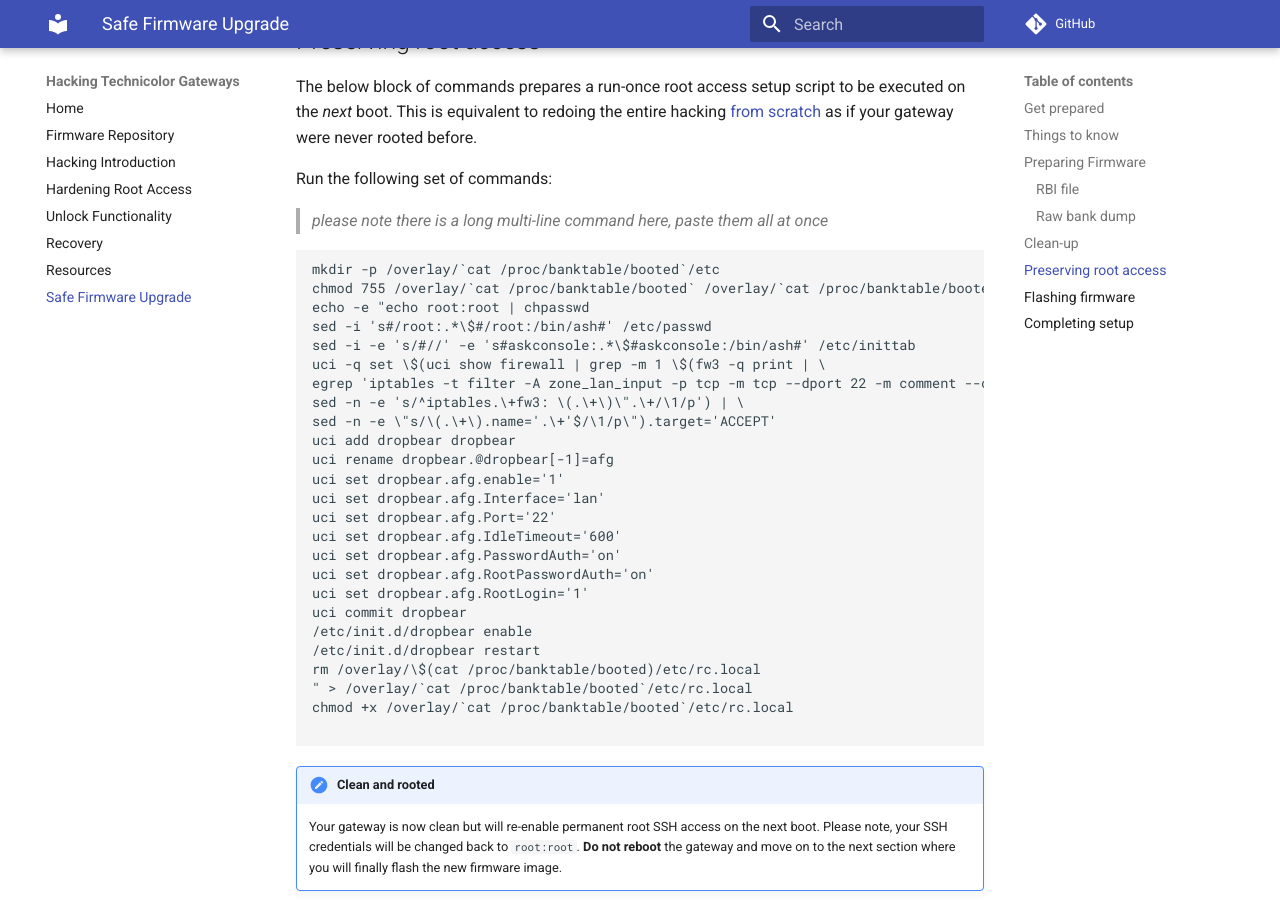
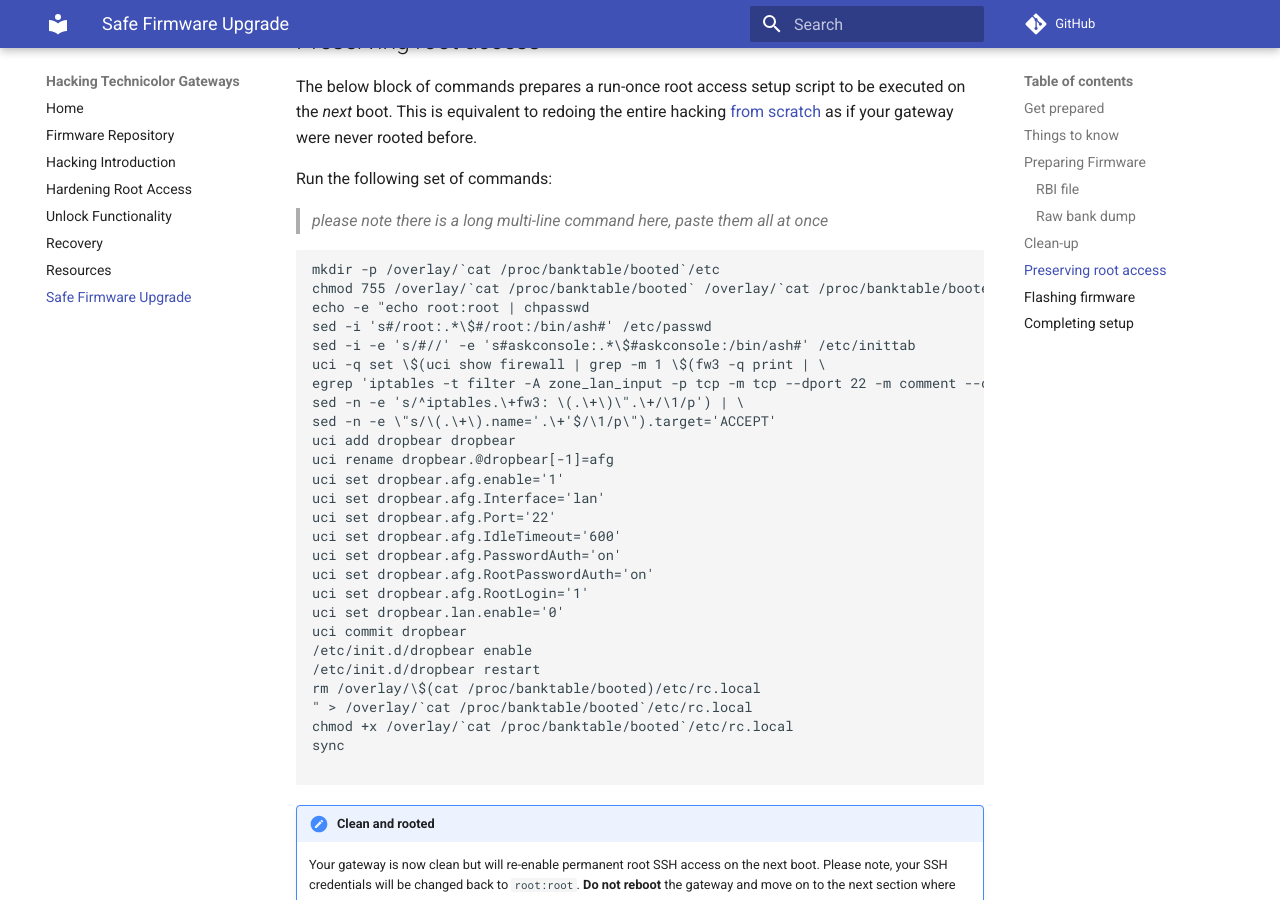
Before and after one commit to hack-technicolor/hack-technicolor, an MkDocs documentation site: the page built from docs/Upgrade.md, in a window 1280 px wide and 900 px high, scrolled down 3412 px. Built offline with MkDocs 1.6.1 and Material for MkDocs 9.7.7, drawn with Linux system fonts in a browser that asks for light colours; comment, search, counter and statistics services are not loaded.

Commit message:
Prevent dropbear lan conflicts. A more robust fix exists, it will replace this trivial one if needed.,

````diff
--- a/docs/Upgrade.md
+++ b/docs/Upgrade.md
@@ -117,12 +117,14 @@
 uci set dropbear.afg.PasswordAuth='on'
 uci set dropbear.afg.RootPasswordAuth='on'
 uci set dropbear.afg.RootLogin='1'
+uci set dropbear.lan.enable='0'
 uci commit dropbear
 /etc/init.d/dropbear enable
 /etc/init.d/dropbear restart
 rm /overlay/\$(cat /proc/banktable/booted)/etc/rc.local
 " > /overlay/`cat /proc/banktable/booted`/etc/rc.local
 chmod +x /overlay/`cat /proc/banktable/booted`/etc/rc.local
+sync
 
 ```
 
````
